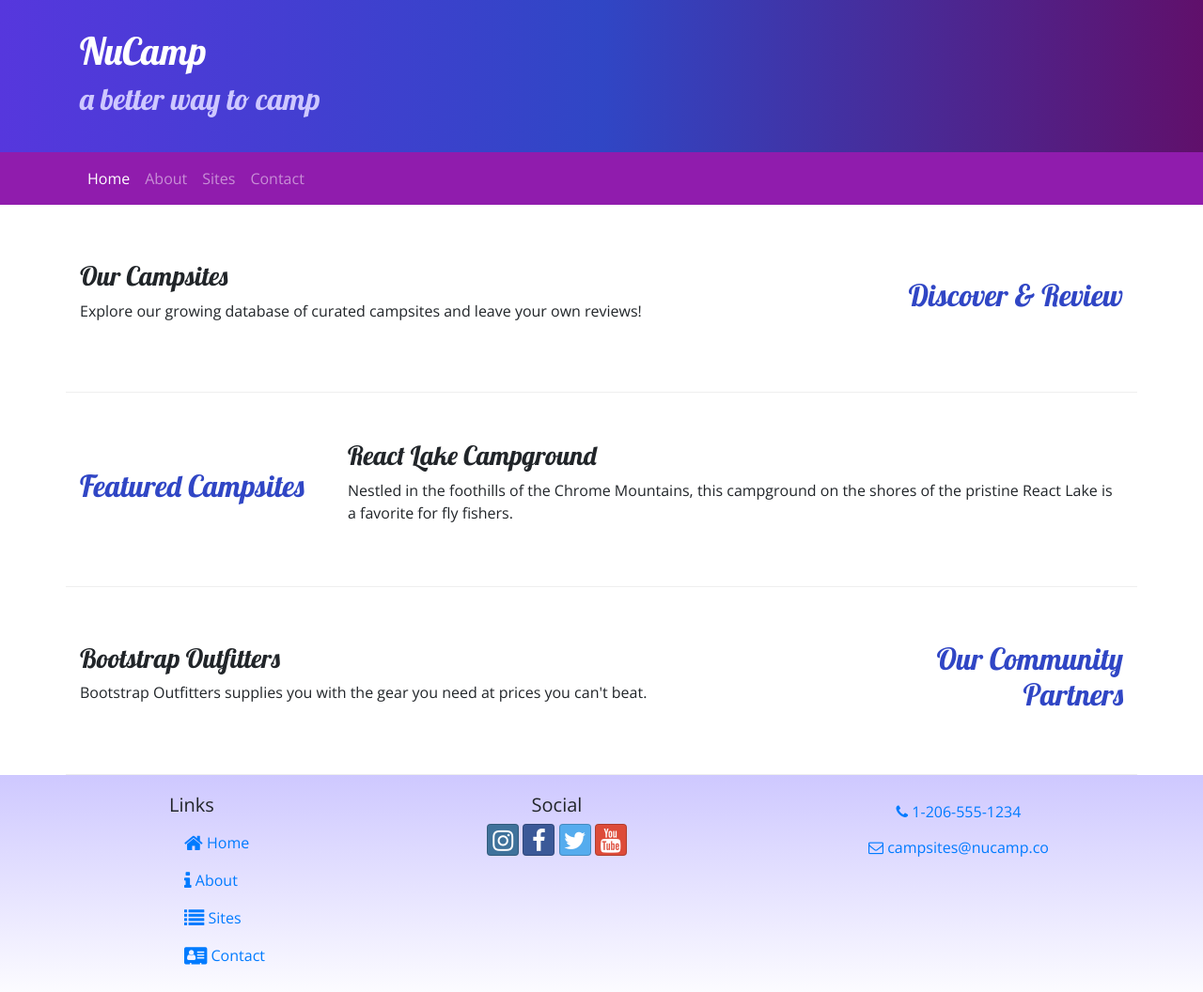
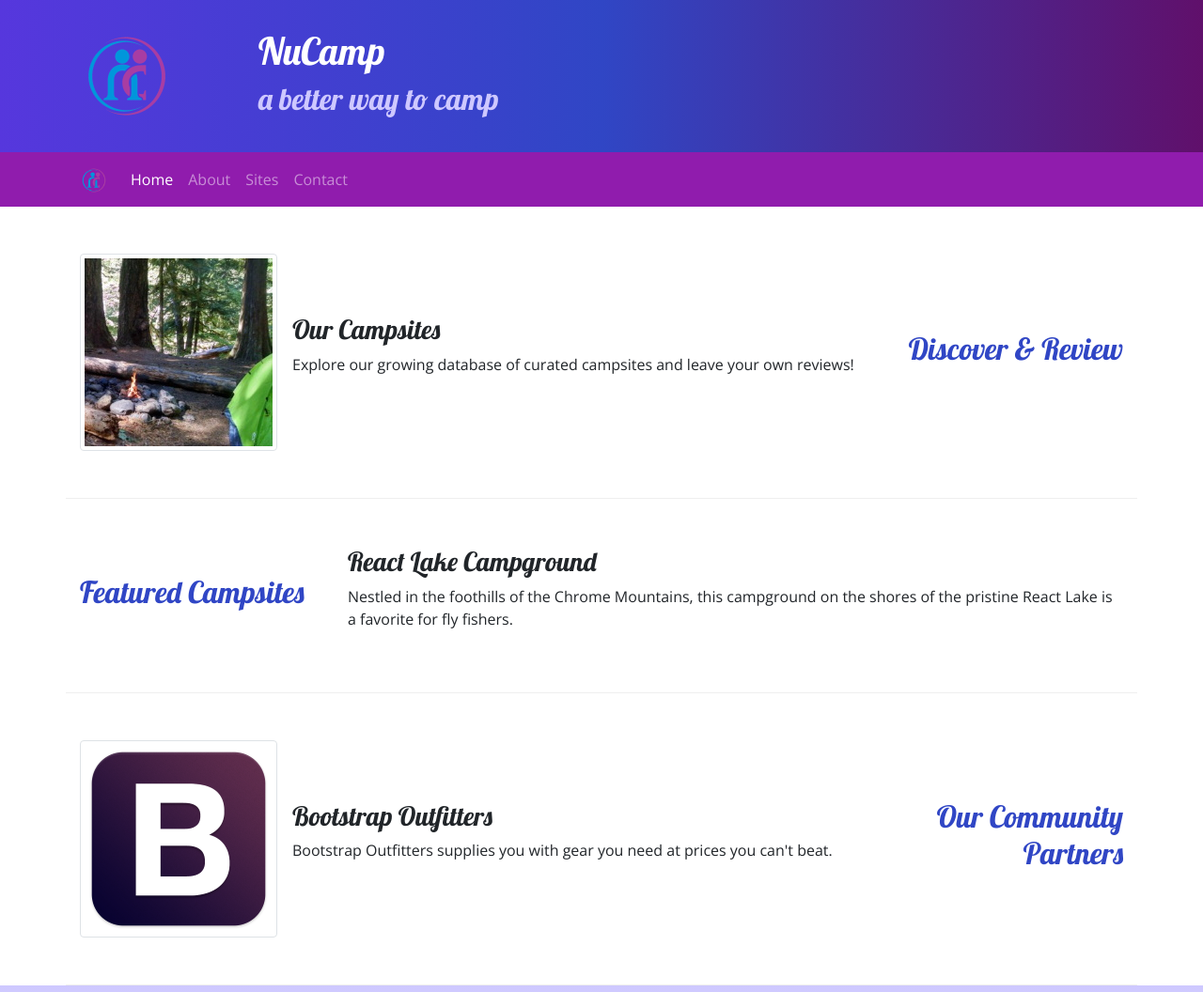
Before and after one commit to kennaraquel/campsite, a website: page index.html in a window 1280 px wide. Shown: the top 1056 px of the page at 94% size. Drawn offline with nearby package versions, Linux system fonts and the light colour scheme.

Commit message:
media and images

```diff
--- a/index.html
+++ b/index.html
@@ -24,6 +24,9 @@
 
         <div class="container">
             <div class="row">
+                <div class="col-4 col-sm-3 col-md-2 align-self-center">
+                    <img src="img/logo.png" class="img-fluid" />
+                 </div>
                 <div class="col">
                     <h1>NuCamp</h1>
                     <h2>a better way to camp</h2>
@@ -34,7 +37,8 @@
 
     <nav class="navbar navbar-expand-sm navbar-dark sticky-top">
     <div class="container">
-        <button class="navbar-toggler ml-auto" type="button" data-toggle="collapse" data-target="#nucampNavbar">
+        <a class="navbar-brand" href="#"><img src="img/logo.png" height="30" width="30" /></a>
+            <button class="navbar-toggler" type="button" data-toggle="collapse" data-target="#nucampNavbar">
             <span class="navbar-toggler-icon"></span>
         </button>
 
@@ -55,8 +59,13 @@
                 <h2 class="text-sm-right">Discover & Review</h2>
             </div>
             <div class="col">
-                <h3>Our Campsites</h3>
-                <div class="d-none d-sm-block"><p>Explore our growing database of curated campsites and leave your own reviews!</p></div>
+                <div class="media">
+                    <img class="d-flex mr-3 img-thumbnail" src="img/breadcrumb-trail-thumb.jpg" alt="Breadcrumb Trail" />
+                    <div class="media-body align-self-center">
+                        <h3>Our Campsites</h3>
+                        <p class="d-none d-sm-block">Explore our growing database of curated campsites and leave your own reviews!</p>
+                    </div>
+                </div>
             </div>
         </div>
 
@@ -75,8 +84,13 @@
                 <h2 class="text-sm-right">Our Community Partners</h2>
             </div>
             <div class="col">
-                <h3>Bootstrap Outfitters</h3>
-        		<div class="d-none d-sm-block"><p>Bootstrap Outfitters supplies you with the gear you need at prices you can't beat.</p></div>
+                <div class="media">
+                    <img class="d-flex mr-3 img-thumbnail" src="img/bootstrap-thumb.png" alt="Bootstrap Outfitters" />
+                    <div class="media-body align-self-center">
+                        <h3>Bootstrap Outfitters</h3>
+        				<p class="d-none d-sm-block">Bootstrap Outfitters supplies you with gear you need at prices you can't beat.</p>
+                    </div>
+                </div>
             </div>
         </div>
     </div>
```
Also changed, not shown: aboutus.html (+8 -2 lines), contactus.html (+6 -1 lines), img/bootstrap-thumb.png (added), img/breadcrumb-trail-thumb.jpg (added), img/breadcrumb-trail.jpg (added), img/chrome-river-thumb.jpg (added), img/chrome-river.jpg (added), img/logo.png (added), img/react-lake-thumb.jpg (added), img/react-lake.jpg (added), 1 other file.
